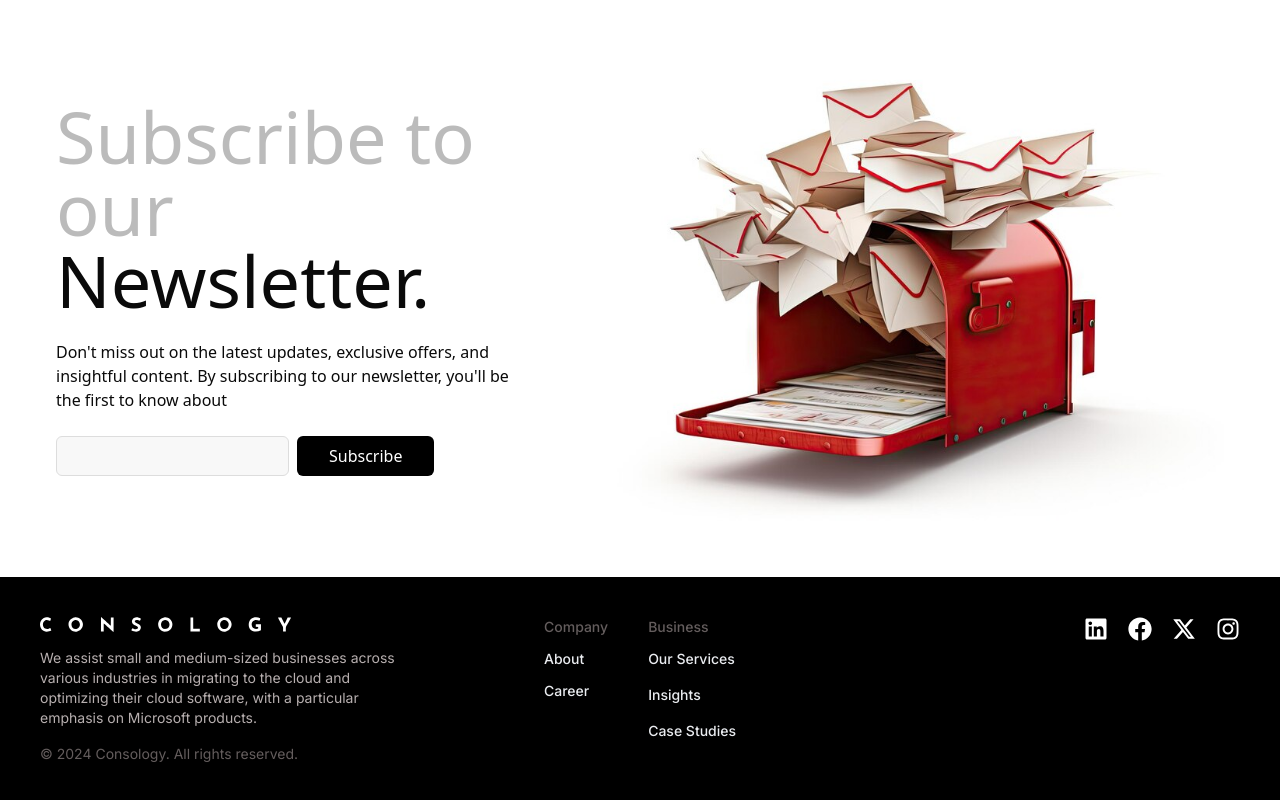
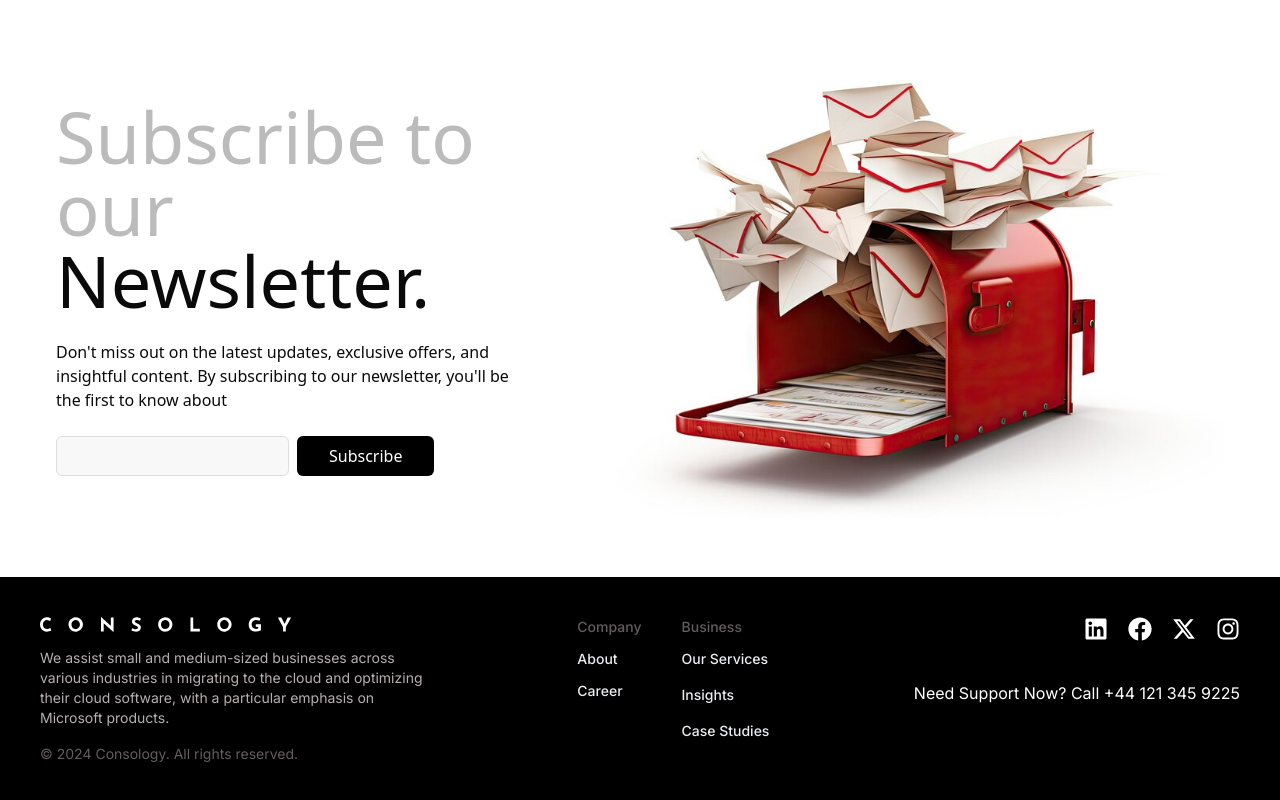
Before and after one commit to Lukman10a/consology, a Next.js app: page / in a window 1280 px wide. Shown: the part 3169-3969 px from the top of the page. Built offline with nearby package versions, Linux system fonts and the light colour scheme.

Commit message:
update the footer section

```diff
--- a/src/components/footer.tsx
+++ b/src/components/footer.tsx
@@ -52,8 +52,12 @@ export default function Footer() {
           </ul>
         </div>
       </div>
+      <div className="space-y-10">
         <div className="flex flex-1 justify-end gap-5 md:justify-start">
-        <Link target="_blank" href="https://www.linkedin.com/company/consolgy/">
+          <Link
+            target="_blank"
+            href="https://www.linkedin.com/company/consolgy/"
+          >
             <FaLinkedin size={24} />
           </Link>
           <Link target="_blank" href="/">
@@ -66,6 +70,8 @@ export default function Footer() {
             <FaInstagram size={24} />
           </Link>
         </div>
+        <p>Need Support Now? Call +44 121 345 9225</p>
+      </div>
     </footer>
   );
 }
```
Lines whose indentation alone changed are shown as unchanged.
